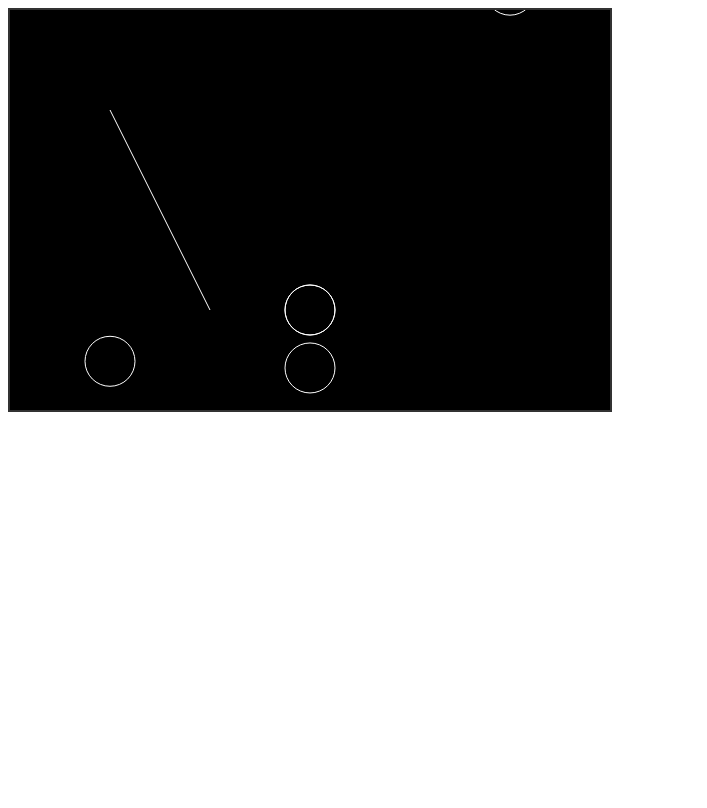
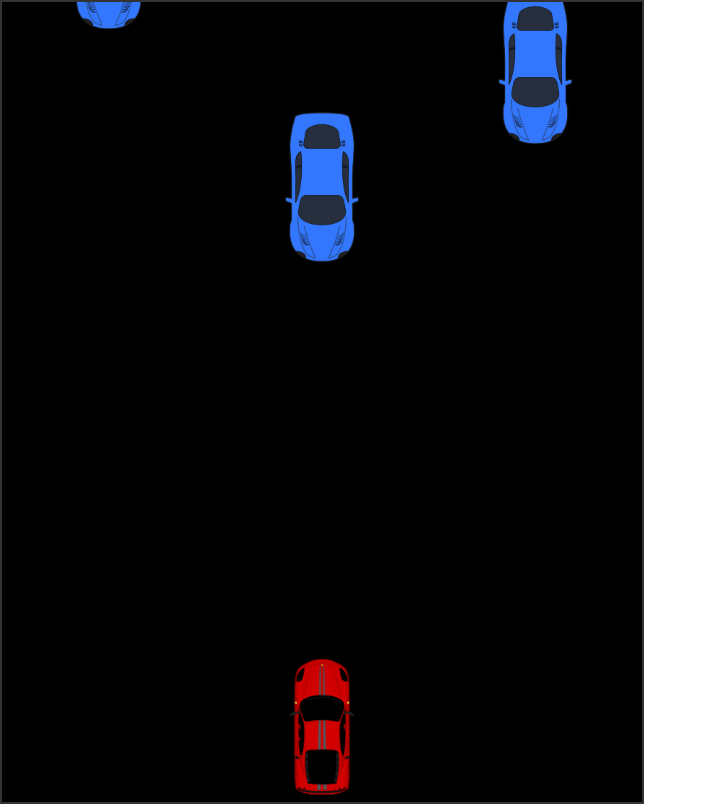
Before and after one commit to BijenShrestha58/LF-Fellowship-Assignment-5, a website built with Vite: page index.html in a window 1280 px wide. Shown: the whole page, without its empty margins (0-707 px from the left). Built offline with nearby package versions, Linux system fonts and the light colour scheme.

Commit message:
Feature: Adds image assets and smoothens animation

```diff
--- a/index.html
+++ b/index.html
@@ -4,10 +4,12 @@
     <meta charset="UTF-8" />
     <link rel="icon" type="image/svg+xml" href="/vite.svg" />
     <meta name="viewport" content="width=device-width, initial-scale=1.0" />
-    <title>Geometry</title>
+    <title>Car Game</title>
   </head>
   <body>
     <canvas id="canvas" height="400" width="400"></canvas>
     <script type="module" src="/src/main.ts"></script>
+    <img src="assets/player.png" alt="" id="player-image" />
+    <img src="assets/obstacle1.png" alt="" id="obstacle1-image" />
   </body>
 </html>
--- /dev/null
+++ b/src/classes/Obstacle.ts
@@ -0,0 +1,19 @@
+export interface IObstacle {
+  x: number;
+  y: number;
+  w: number;
+  h: number;
+}
+
+export default class Obstacle implements IObstacle {
+  x: number;
+  y: number;
+  w: number;
+  h: number;
+  constructor(x: number, y: number, h: number, w: number) {
+    this.x = x;
+    this.y = y;
+    this.w = w;
+    this.h = h;
+  }
+}
--- /dev/null
+++ b/src/classes/Player.ts
@@ -0,0 +1,19 @@
+export interface IPlayer {
+  x: number;
+  y: number;
+  w: number;
+  h: number;
+}
+
+export default class Player implements IPlayer {
+  x: number;
+  y: number;
+  w: number;
+  h: number;
+  constructor(x: number, y: number, w: number, h: number) {
+    this.x = x;
+    this.y = y;
+    this.w = w;
+    this.h = h;
+  }
+}
--- a/src/constants.ts
+++ b/src/constants.ts
@@ -1,6 +1,25 @@
 export const DIMENSIONS = {
-  CANVAS_WIDTH: 600,
-  CANVAS_HEIGHT: 400,
+  CANVAS_WIDTH: window.innerWidth / 2,
+  CANVAS_HEIGHT: window.innerHeight,
 };
 
 export const SPEED = 5;
+
+export const PLAYER_DIMENSIONS = {
+  PLAYER_WIDTH: 150,
+  PLAYER_HEIGHT: 150,
+};
+
+export const LANE_POSITION = {
+  LEFT_LANE:
+    ((1 / 3) * DIMENSIONS.CANVAS_WIDTH) / 2 -
+    PLAYER_DIMENSIONS.PLAYER_WIDTH / 2,
+  MID_LANE: DIMENSIONS.CANVAS_WIDTH / 2 - PLAYER_DIMENSIONS.PLAYER_WIDTH / 2,
+  RIGHT_LANE:
+    (DIMENSIONS.CANVAS_WIDTH * (2 / 3) + DIMENSIONS.CANVAS_WIDTH) / 2 -
+    PLAYER_DIMENSIONS.PLAYER_WIDTH / 2,
+};
+
+export const DIFFERENCE = LANE_POSITION.MID_LANE - LANE_POSITION.LEFT_LANE;
+
+export const SIDE_SPEED = 10;
--- a/src/main.ts
+++ b/src/main.ts
@@ -1,50 +1,88 @@
 import "./style.css";
-import { DIMENSIONS, SPEED } from "./constants";
-import Line from "./shapes/Line";
-import Point from "./shapes/Point";
-import Circle from "./shapes/Circle";
+import {
+  DIMENSIONS,
+  SPEED,
+  PLAYER_DIMENSIONS,
+  LANE_POSITION,
+  DIFFERENCE,
+  SIDE_SPEED,
+} from "./constants";
 import { getRandomInt } from "./utils/common";
+import Player from "./classes/Player";
+import Obstacle from "./classes/Obstacle";
 
 const canvas = document.querySelector<HTMLCanvasElement>("#canvas")!;
 const ctx = canvas.getContext("2d")!;
+const playerImage = document.getElementById("player-image") as HTMLImageElement;
+const obstacleImage = document.getElementById(
+  "obstacle1-image"
+) as HTMLImageElement;
 
 canvas.width = DIMENSIONS.CANVAS_WIDTH;
 canvas.height = DIMENSIONS.CANVAS_HEIGHT;
 
-const pointA = new Point(500, 500);
-const pointB = new Point(400, 400);
-const line = new Line(new Point(100, 100), new Point(200, 300));
-const circle1 = new Circle(new Point(100, getRandomInt(-200, -100)), 25);
-const circle2 = new Circle(new Point(300, getRandomInt(-300, -200)), 25);
-const circle3 = new Circle(new Point(500, getRandomInt(-400, -300)), 25);
+const obstacle1 = new Obstacle(
+  LANE_POSITION.LEFT_LANE,
+  getRandomInt(-100, 0),
+  PLAYER_DIMENSIONS.PLAYER_WIDTH,
+  PLAYER_DIMENSIONS.PLAYER_HEIGHT
+);
+const obstacle2 = new Obstacle(
+  LANE_POSITION.MID_LANE,
+  getRandomInt(-200, 0),
+  PLAYER_DIMENSIONS.PLAYER_WIDTH,
+  PLAYER_DIMENSIONS.PLAYER_HEIGHT
+);
+const obstacle3 = new Obstacle(
+  LANE_POSITION.RIGHT_LANE,
+  getRandomInt(-300, -100),
+  PLAYER_DIMENSIONS.PLAYER_WIDTH,
+  PLAYER_DIMENSIONS.PLAYER_HEIGHT
+);
 
-const circleArray: Circle[] = [circle1, circle2, circle3];
+const obstacleArray: Obstacle[] = [obstacle1, obstacle2, obstacle3];
 
-const player = new Circle(new Point(300, DIMENSIONS.CANVAS_HEIGHT - 100), 25);
+const player = new Player(
+  LANE_POSITION.MID_LANE,
+  DIMENSIONS.CANVAS_HEIGHT - 150,
+  PLAYER_DIMENSIONS.PLAYER_WIDTH,
+  PLAYER_DIMENSIONS.PLAYER_HEIGHT
+);
 
+console.log(LANE_POSITION.LEFT_LANE);
+let targetX = player.x;
 function draw() {
   ctx.clearRect(0, 0, DIMENSIONS.CANVAS_WIDTH, DIMENSIONS.CANVAS_HEIGHT);
   ctx.fillRect(0, 0, DIMENSIONS.CANVAS_WIDTH, DIMENSIONS.CANVAS_HEIGHT);
 
-  ctx.moveTo(line.start.x, line.start.y);
-  ctx.lineTo(line.end.x, line.end.y);
   ctx.strokeStyle = "#fff";
-  ctx.stroke();
 
-  circleArray.forEach((circle, i) => {
+  obstacleArray.forEach((obstacle) => {
     ctx.beginPath();
-    ctx.arc(circle.center.x, circle.center.y, circle.radius, 0, Math.PI * 2);
-    ctx.stroke();
-    circle.center.y = circle.center.y + SPEED;
+    ctx.drawImage(
+      obstacleImage,
+      obstacle.x,
+      obstacle.y,
+      obstacle.w,
+      obstacle.h
+    );
 
-    if (circle.center.y > DIMENSIONS.CANVAS_HEIGHT) {
-      circle.center.y = getRandomInt(-200, 0);
+    obstacle.y = obstacle.y + SPEED;
+
+    if (obstacle.y > DIMENSIONS.CANVAS_HEIGHT) {
+      obstacle.y = getRandomInt(-400, 0);
     }
   });
 
+  if (player.x < targetX) {
+    player.x += Math.min(SIDE_SPEED, targetX - player.x);
+  } else if (player.x > targetX) {
+    player.x -= Math.min(SIDE_SPEED, player.x - targetX);
+  }
+
   ctx.beginPath();
-  ctx.arc(player.center.x, player.center.y, player.radius, 0, Math.PI * 2);
-  ctx.stroke();
+  ctx.drawImage(playerImage, player.x, player.y, player.w, player.h);
+
   requestAnimationFrame(draw);
 }
 
@@ -53,14 +91,14 @@ requestAnimationFrame(draw);
 window.addEventListener("keypress", (e) => {
   switch (e.key) {
     case "a": {
-      if (player.center.x - 200 > 0) {
-        player.center.x -= 200;
+      if (targetX - DIFFERENCE > 0) {
+        targetX -= DIFFERENCE;
       }
       break;
     }
     case "d": {
-      if (player.center.x + 200 < DIMENSIONS.CANVAS_WIDTH) {
-        player.center.x += 200;
+      if (targetX + DIFFERENCE < DIMENSIONS.CANVAS_WIDTH) {
+        targetX += DIFFERENCE;
       }
       break;
     }
--- a/src/shapes/Circle.ts
+++ /dev/null
@@ -1,16 +0,0 @@
-import Point from "./Point";
-
-export interface ICircle {
-  center: Point;
-  radius: number;
-}
-
-export default class Circle implements ICircle {
-  center: Point;
-  radius: number;
-
-  constructor(center: Point, radius: number) {
-    this.radius = radius;
-    this.center = center;
-  }
-}
--- a/src/shapes/Line.ts
+++ /dev/null
@@ -1,19 +0,0 @@
-import Point from "./Point";
-
-export interface ILine {
-  start: Point;
-  end: Point;
-  length: () => number;
-  slope: (line: ILine) => number;
-}
-
-export default class Line implements ILine {
-  start: Point;
-  end: Point;
-  constructor(start: Point, end: Point) {
-    this.start = start;
-    this.end = end;
-  }
-  length = () => this.start.distance(this.end);
-  slope = () => 0;
-}
--- a/src/shapes/Point.ts
+++ /dev/null
@@ -1,23 +0,0 @@
-export interface IPoint {
-  x: number;
-  y: number;
-  getX: () => number;
-  setX: (x: number) => void;
-  distance: (point: IPoint) => number;
-}
-
-export default class Point implements IPoint {
-  x: number;
-  y: number;
-  constructor(x: number, y: number) {
-    this.x = x;
-    this.y = y;
-  }
-  getX = () => this.x;
-  setX = (x: number) => {
-    this.x = x;
-  };
-
-  distance = (point: IPoint) =>
-    Math.sqrt((this.x - point.getX()) ** 2 + (this.y - point.y) ** 2);
-}
--- a/src/style.css
+++ b/src/style.css
@@ -1,3 +1,14 @@
+* {
+  margin: 0;
+}
 canvas {
   border: 2px solid #333;
 }
+
+#player-image {
+  display: none;
+}
+
+#obstacle1-image {
+  display: none;
+}
```
Also changed, not shown: public/assets/obstacle1.png (added), public/assets/player.png (added).
